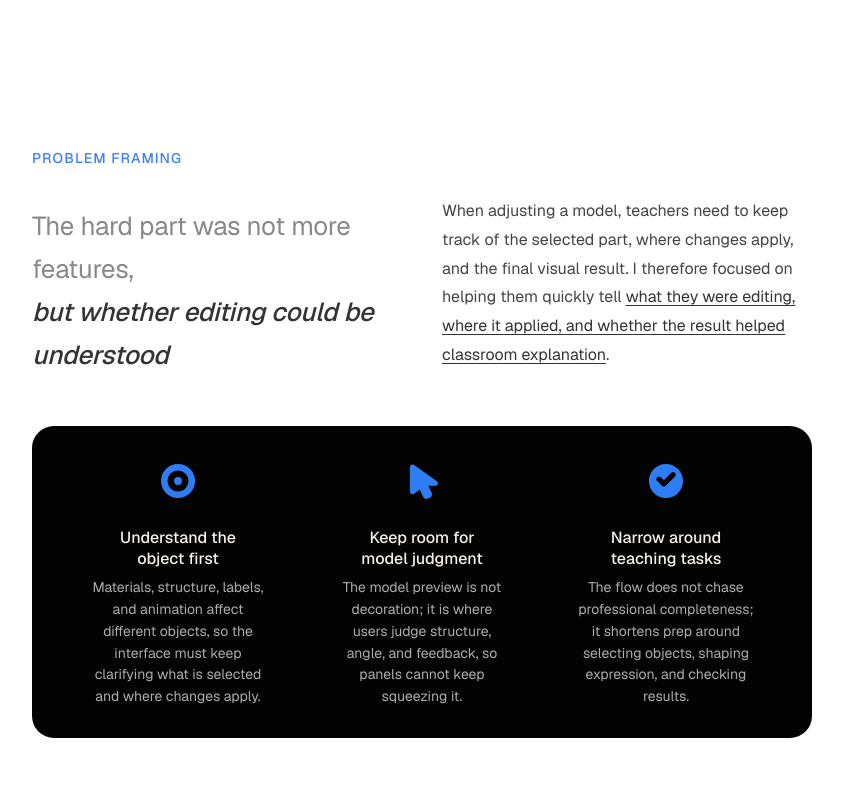
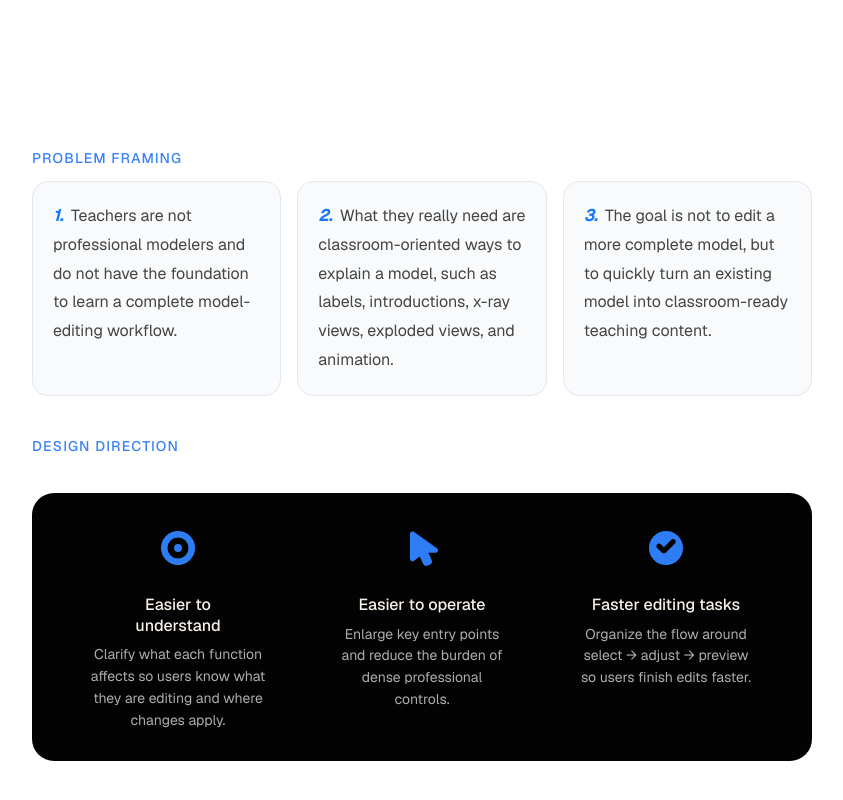
Before and after one commit to jaemin17/portfolio-pro, a Next.js app: page /en/projects/model-editor/ in a window 1280 px wide. Shown: the part 1747-2547 px from the top of the page, without its empty margins (265-1108 px from the left). Built offline with nearby package versions, Linux system fonts and the light colour scheme.

Commit message:
Refine model editor problem framing

```diff
--- a/src/app/[locale]/projects/model-editor/modelEditor.module.css
+++ b/src/app/[locale]/projects/model-editor/modelEditor.module.css
@@ -528,6 +528,23 @@
   gap: 40px;
   margin-bottom: 40px;
 }
+.narrativeGridNoHeadline {
+  grid-template-columns: minmax(0, 1fr);
+}
+.challengePoints {
+  display: grid;
+  grid-template-columns: repeat(3, minmax(0, 1fr));
+  gap: 16px;
+  align-items: stretch;
+}
+.narrativeBody.challengePoints p,
+.narrativeBody.challengePoints p + p {
+  margin: 0;
+  padding: 20px;
+  border: 1px solid #e2e8f0;
+  border-radius: 16px;
+  background: #f8fafc;
+}
 .narrativeHeadline {
   font-size: var(--fs-title);
   font-weight: 500;
@@ -896,6 +913,10 @@
     padding: 28px 24px;
   }
 
+  .challengePoints {
+    grid-template-columns: 1fr;
+  }
+
   .directionCard {
     align-items: flex-start;
     gap: 10px;
@@ -1177,6 +1198,14 @@
   display: block;
 }
 
+.challengeStepNumber {
+  display: inline-block;
+  margin-right: 8px;
+  color: #1677ff;
+  font-style: italic;
+  font-weight: 600;
+}
+
 @media (max-width: 560px) {
   .themeComparisonShell {
     padding: 10px;
--- a/src/app/[locale]/projects/model-editor/page.tsx
+++ b/src/app/[locale]/projects/model-editor/page.tsx
@@ -98,8 +98,8 @@ export default async function ModelEditorPage({ params }: ModelEditorPageProps)
               <h2 className={styles.caseOpeningHeading}>
                 {t(
                   locale,
-                  "让教师更容易上手 3D 模型编辑",
-                  "Reduce model-prep friction for non-expert teachers creating 3D courseware",
+                  "让教师快速制作 3D 讲解素材",
+                  "Help teachers quickly create 3D teaching materials for classroom explanation",
                 )}
               </h2>
 
@@ -185,38 +185,39 @@ export default async function ModelEditorPage({ params }: ModelEditorPageProps)
               <p className={styles.positioningLabel}>
                 {t(locale, "问题判断", "Problem Framing")}
               </p>
-              <div className={styles.narrativeGrid}>
-                <h3 className={styles.narrativeHeadline}>
-                  <span className={styles.narrativeHeadlineLight}>
-                    {t(locale, "难点不在功能多少，", "The hard part was not more features,")}
-                  </span>
-                  <br />
-                  <span className={styles.narrativeHeadlineDark}>
-                    {t(locale, "而在编辑能否被看懂", "but whether editing could be understood")}
-                  </span>
-                </h3>
-                <div className={styles.narrativeBody}>
+              <div className={`${styles.narrativeGrid} ${styles.narrativeGridNoHeadline}`}>
+                <div className={`${styles.narrativeBody} ${styles.challengePoints}`}>
                   <p>
+                    <span className={styles.challengeStepNumber}>1. </span>
+                    {t(
+                      locale,
+                      "教师不是专业建模人员，没有足够基础去学习完整的模型编辑逻辑。",
+                      "Teachers are not professional modelers and do not have the foundation to learn a complete model-editing workflow.",
+                    )}
+                  </p>
+                  <p>
+                    <span className={styles.challengeStepNumber}>2. </span>
+                    {t(
+                      locale,
+                      "他们真正需要的是围绕课堂表达的能力，比如标签、简介、透视结构、爆炸结构和动画。",
+                      "What they really need are classroom-oriented ways to explain a model, such as labels, introductions, x-ray views, exploded views, and animation.",
+                    )}
+                  </p>
+                  <p>
+                    <span className={styles.challengeStepNumber}>3. </span>
                     {t(
                       locale,
                       <>
-                        教师需要在调整模型时，持续确认选中了哪个部件、修改会影响哪里，以及最终的展示效果。因此，我将设计重点放在让
-                        <strong className={styles.positioningEmphasis}>编辑对象、影响范围与结果反馈始终清晰可见</strong>。
+                        最终目标不是“编辑出一个更完整的模型”，而是“尽快把现有模型整理成可以讲解的课堂内容”。
                       </>,
-                      <>
-                        When adjusting a model, teachers need to keep track of the selected part, where
-                        changes apply, and the final visual result. I therefore focused on helping them quickly
-                        tell{" "}
-                        <strong className={styles.positioningEmphasis}>
-                          what they were editing, where it applied, and whether the result helped classroom
-                          explanation
-                        </strong>
-                        .
-                      </>,
+                      <>The goal is not to edit a more complete model, but to quickly turn an existing model into classroom-ready teaching content.</>,
                     )}
                   </p>
                 </div>
               </div>
+              <p className={styles.positioningLabel}>
+                {t(locale, "设计方向", "Design Direction")}
+              </p>
               <div className={styles.directionPanel}>
                 <div className={styles.directionCards}>
                   <div className={styles.directionCard}>
@@ -224,13 +225,13 @@ export default async function ModelEditorPage({ params }: ModelEditorPageProps)
                         <svg className={styles.directionIcon} viewBox="0 0 64 64" aria-hidden="true">
                           <path d="M32 6a26 26 0 1 0 0 52 26 26 0 0 0 0-52Zm0 10a16 16 0 1 1 0 32 16 16 0 0 1 0-32Zm0 10a6 6 0 1 0 0 12 6 6 0 0 0 0-12Z" />
                         </svg>
-                        <span>{t(locale, "先看懂编辑对象", "Understand the object first")}</span>
+                        <span>{t(locale, "更容易理解", "Easier to understand")}</span>
                       </div>
                       <p>
                         {t(
                           locale,
-                          "材质、结构、标签、动画影响的对象不同，界面需要持续说明当前选中了什么、会改到哪里。",
-                          "Materials, structure, labels, and animation affect different objects, so the interface must keep clarifying what is selected and where changes apply.",
+                          "明确不同功能的作用范围，让用户知道当前在编辑什么、会影响哪里。",
+                          "Clarify what each function affects so users know what they are editing and where changes apply.",
                         )}
                       </p>
                     </div>
@@ -239,13 +240,13 @@ export default async function ModelEditorPage({ params }: ModelEditorPageProps)
                         <svg className={styles.directionIcon} viewBox="0 0 64 64" aria-hidden="true">
                           <path d="M19 7c-2.6-1.1-5.4.8-5.4 3.6v37.8c0 3.3 3.8 5.1 6.4 3.1l8.5-6.6 5.4 11.5c1.2 2.5 4.2 3.6 6.8 2.4l3.7-1.8c2.5-1.2 3.6-4.2 2.4-6.8l-5.1-10.8h10.9c3.7 0 5.2-4.8 2.2-6.9L19 7Z" />
                         </svg>
-                        <span>{t(locale, "保留模型判断空间", "Keep room for model judgment")}</span>
+                        <span>{t(locale, "更容易操作", "Easier to operate")}</span>
                       </div>
                       <p>
                         {t(
                           locale,
-                          "模型预览不是装饰区域，而是用户确认结构、角度和反馈的主要依据，不能被工具面板持续挤压。",
-                          "The model preview is not decoration; it is where users judge structure, angle, and feedback, so panels cannot keep squeezing it.",
+                          "放大关键操作入口，减少专业参数和密集控件带来的使用负担。",
+                          "Enlarge key entry points and reduce the burden of dense professional controls.",
                         )}
                       </p>
                     </div>
@@ -254,13 +255,13 @@ export default async function ModelEditorPage({ params }: ModelEditorPageProps)
                         <svg className={styles.directionIcon} viewBox="0 0 64 64" aria-hidden="true">
                           <path d="M32 6c14.4 0 26 11.6 26 26S46.4 58 32 58 6 46.4 6 32 17.6 6 32 6Zm13.7 19.3c1.6-1.6 1.6-4.1 0-5.7s-4.1-1.6-5.7 0L28.8 30.8l-4.6-4.6c-1.6-1.6-4.1-1.6-5.7 0s-1.6 4.1 0 5.7l7.4 7.4c1.6 1.6 4.1 1.6 5.7 0l14.1-14Z" />
                         </svg>
-                        <span>{t(locale, "围绕课堂任务收束", "Narrow around teaching tasks")}</span>
+                        <span>{t(locale, "更快完成编辑任务", "Faster editing tasks")}</span>
                       </div>
                       <p>
                         {t(
                           locale,
-                          "流程不追求专业软件的完整度，而是围绕选择对象、调整表达、确认效果来缩短课前整理路径。",
-                          "The flow does not chase professional completeness; it shortens prep around selecting objects, shaping expression, and checking results.",
+                          "围绕「选择 → 调整 → 预览」组织流程，让用户更快完成模型编辑。",
+                          "Organize the flow around select → adjust → preview so users finish edits faster.",
                         )}
                       </p>
                     </div>
```
